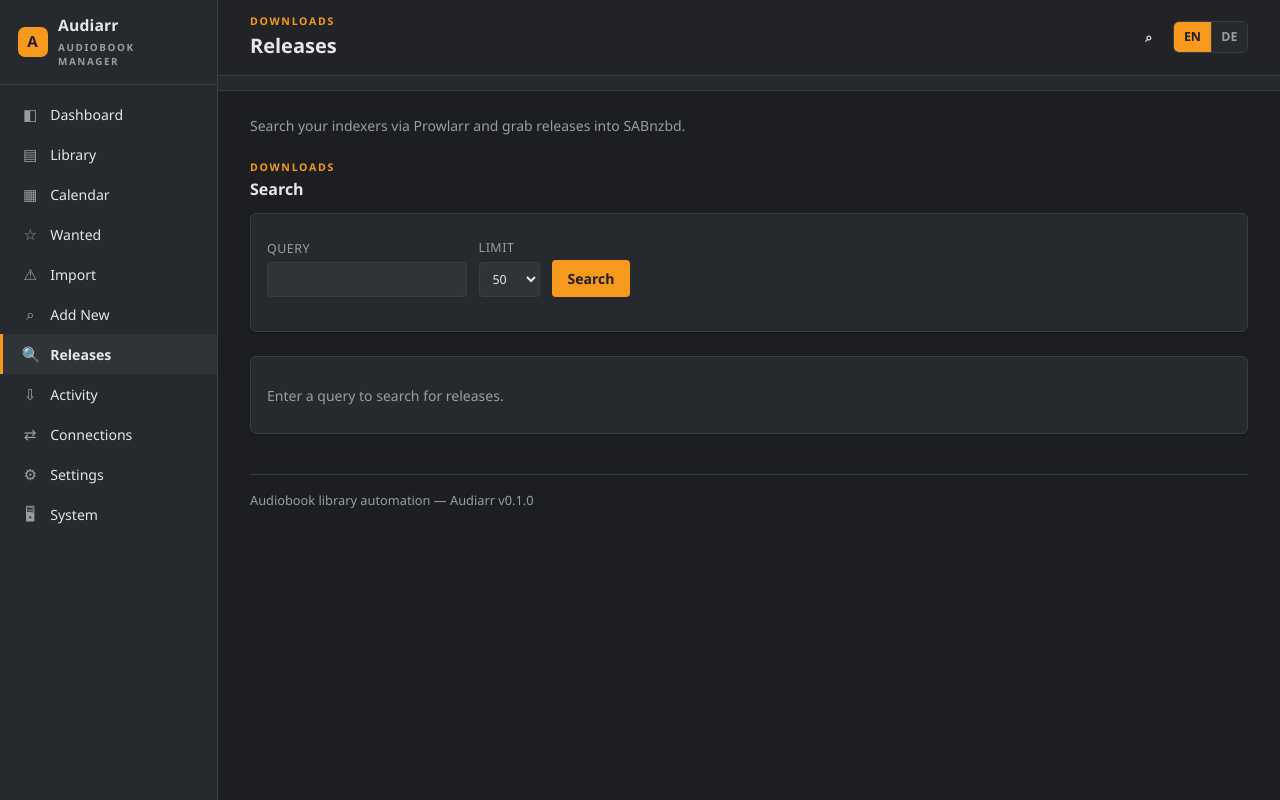
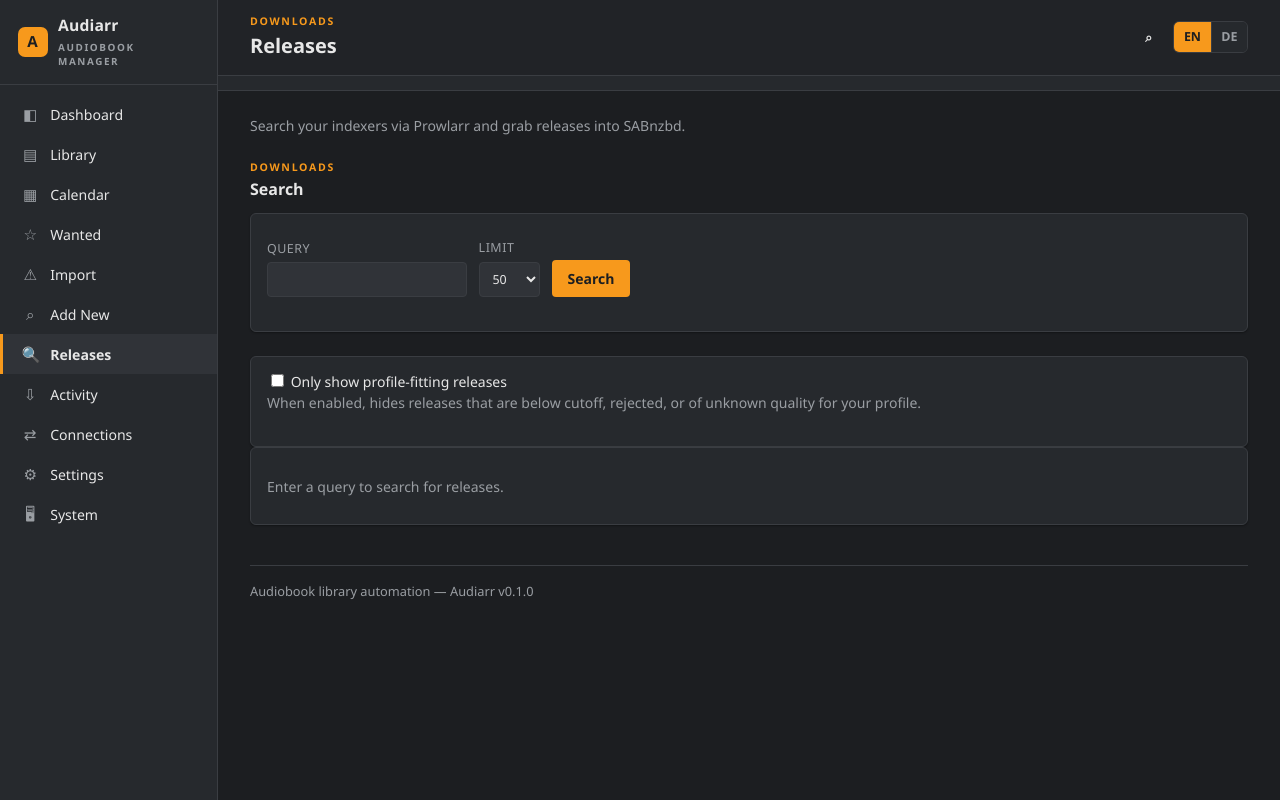
Before and after one commit to mildman1848/audiarr, a FastAPI app: page /search in a window 1280 px wide. Run offline with FastAPI, Linux system fonts and the light colour scheme; parts of the project's set-up code (start-up, migrations or seed data) failed here and were passed over; some libraries are stand-ins or nearby versions.

Commit message:
feat(releases): filter by quality fit (#37)
Co-authored-by: mildman1848 <mildman1848@users.noreply.github.com>

```diff
--- a/app/web/i18n/de.json
+++ b/app/web/i18n/de.json
@@ -266,6 +266,9 @@
   "search_age_today": "heute",
   "search_config_missing": "Prowlarr und SABnzbd müssen konfiguriert und aktiviert sein, bevor du Releases suchen und laden kannst.",
   "search_config_link": "Einstellungen öffnen",
+  "search_quality_fit_toggle_label": "Nur passende Releases anzeigen",
+  "search_quality_fit_toggle_help": "Wenn aktiviert, werden Releases ausgeblendet, die unter dem Cutoff liegen, abgelehnt wurden oder eine unbekannte Qualität für dein Profil haben.",
+  "search_quality_fit_hidden_count": "Durch Qualitätsfilter ausgeblendet",
   "activity_title": "Aktivität",
   "activity_eyebrow": "Downloads",
   "activity_subtitle": "Die aktuelle SABnzbd-Download-Warteschlange und der Verlauf.",
--- a/app/web/i18n/en.json
+++ b/app/web/i18n/en.json
@@ -266,6 +266,9 @@
   "search_age_today": "today",
   "search_config_missing": "Prowlarr and SABnzbd must be configured and enabled before you can search and grab releases.",
   "search_config_link": "Open Settings",
+  "search_quality_fit_toggle_label": "Only show profile-fitting releases",
+  "search_quality_fit_toggle_help": "When enabled, hides releases that are below cutoff, rejected, or of unknown quality for your profile.",
+  "search_quality_fit_hidden_count": "Hidden by quality filter",
   "activity_title": "Activity",
   "activity_eyebrow": "Downloads",
   "activity_subtitle": "The live SABnzbd download queue and recent history.",
--- a/app/web/static/js/search.js
+++ b/app/web/static/js/search.js
@@ -10,6 +10,15 @@ const T = window.AUDIARR_I18N || {};
 // Cache the last result set so per-row Grab buttons can look up their source
 // row by index without re-parsing the DOM.
 let lastReleases = [];
+let lastSearchMeta = { indexer: "—", total_results: null };
+
+// localStorage key for the "only profile-fitting releases" toggle (issue #22).
+// Namespaced and page-specific so it doesn't collide with other per-page
+// UI prefs stored the same way.
+const QUALITY_FIT_STORAGE_KEY = "audiarr.releaseSearch.onlyQualityFit";
+
+// Statuses considered a profile fit when the toggle is on.
+const QUALITY_FIT_STATUSES = new Set(["preferred", "accepted"]);
 
 // Follows settings.js escapeHtml: escape every value interpolated into innerHTML.
 function esc(value) {
@@ -98,8 +107,37 @@ function qualityCompact(r) {
   return bits.join(" · ");
 }
 
+// Missing/unrecognized quality_status (e.g. an older/stubbed response row)
+// is always normalized to "unknown".
+function qualityStatusOf(r) {
+  return String(r.quality_status || "unknown");
+}
+
+// Whether a row counts as "profile-fitting" for the optional releases-page
+// filter: preferred/accepted pass, below_cutoff/rejected/unknown do not.
+function isQualityFit(r) {
+  return QUALITY_FIT_STATUSES.has(qualityStatusOf(r));
+}
+
+function loadQualityFitOnly() {
+  try {
+    return localStorage.getItem(QUALITY_FIT_STORAGE_KEY) === "true";
+  } catch {
+    return false;
+  }
+}
+
+function saveQualityFitOnly(value) {
+  try {
+    localStorage.setItem(QUALITY_FIT_STORAGE_KEY, value ? "true" : "false");
+  } catch {
+    // Storage unavailable (private browsing, disabled storage, etc.) — the
+    // toggle still works for the current page load.
+  }
+}
+
 function qualityBadge(r) {
-  const status = String(r.quality_status || "unknown");
+  const status = qualityStatusOf(r);
   const cls = QUALITY_STATUS_CLASSES[status] || "";
   const label = T[QUALITY_STATUS_KEYS[status]] || T.search_quality_unknown || status;
   const tooltip = qualityTooltip(r);
@@ -139,16 +177,42 @@ async function runSearch(event) {
     const data = await resp.json();
 
     lastReleases = data.releases || [];
+    lastSearchMeta = { indexer: data.indexer, total_results: data.total_results };
     console.debug("release search: %d result(s)", lastReleases.length);
+    renderResults();
+  } catch (err) {
+    container.innerHTML = `<p class="muted">${esc(T.search_results_error)} (${esc(err.message)})</p>`;
+  }
+}
+
+function isQualityFitOnlyEnabled() {
+  const toggle = document.getElementById("rs-quality-fit-only");
+  return toggle ? toggle.checked : false;
+}
+
+// Renders lastReleases into #release-results, applying the "only
+// profile-fitting releases" toggle if enabled. Re-run (without re-fetching)
+// whenever the toggle changes so Grab buttons stay bound to visible rows only.
+function renderResults() {
+  const container = document.getElementById("release-results");
   if (!lastReleases.length) {
     container.innerHTML = `<p class="muted">${esc(T.search_results_empty)}</p>`;
     return;
   }
 
-    const rows = lastReleases.map((r, i) => renderRow(r, i)).join("");
+  const onlyFit = isQualityFitOnlyEnabled();
+  const indexed = lastReleases.map((r, i) => ({ r, i }));
+  const visible = onlyFit ? indexed.filter(({ r }) => isQualityFit(r)) : indexed;
+  const hiddenCount = lastReleases.length - visible.length;
+  const rows = visible.map(({ r, i }) => renderRow(r, i)).join("");
+  const hiddenNotice = hiddenCount > 0
+    ? `<p class="muted" id="rs-quality-fit-hidden-count">${esc(T.search_quality_fit_hidden_count)}: ${hiddenCount}</p>`
+    : "";
+
   container.innerHTML = `
-      <p class="muted">${esc(T.search_indexer_used)}: ${esc(data.indexer || "—")}
-        · ${esc(T.search_total_results)}: ${data.total_results ?? "—"}</p>
+    <p class="muted">${esc(T.search_indexer_used)}: ${esc(lastSearchMeta.indexer || "—")}
+      · ${esc(T.search_total_results)}: ${lastSearchMeta.total_results ?? "—"}</p>
+    ${hiddenNotice}
     <table class="table">
       <thead>
         <tr>
@@ -168,9 +232,6 @@ async function runSearch(event) {
   container.querySelectorAll("button[data-index]").forEach((btn) => {
     btn.addEventListener("click", () => grabRelease(Number(btn.dataset.index), btn));
   });
-  } catch (err) {
-    container.innerHTML = `<p class="muted">${esc(T.search_results_error)} (${esc(err.message)})</p>`;
-  }
 }
 
 function renderRow(r, i) {
@@ -246,4 +307,13 @@ async function grabRelease(index, btn) {
 
 document.addEventListener("DOMContentLoaded", () => {
   document.getElementById("release-search-form").addEventListener("submit", runSearch);
+
+  const qualityFitToggle = document.getElementById("rs-quality-fit-only");
+  if (qualityFitToggle) {
+    qualityFitToggle.checked = loadQualityFitOnly();
+    qualityFitToggle.addEventListener("change", () => {
+      saveQualityFitOnly(qualityFitToggle.checked);
+      renderResults();
     });
+  }
+});
--- a/app/web/templates/search.html
+++ b/app/web/templates/search.html
@@ -29,6 +29,14 @@
     </div>
   </section>
 
+  <div class="card">
+    <label class="inline-check">
+      <input type="checkbox" id="rs-quality-fit-only">
+      {{ t.search_quality_fit_toggle_label }}
+    </label>
+    <p class="section-hint">{{ t.search_quality_fit_toggle_help }}</p>
+  </div>
+
   <div id="release-results" class="card">
     <p class="muted">{{ t.search_results_hint }}</p>
   </div>
```
Also changed, not shown: tests/test_search_js.py (added, +137 -0 lines), tests/test_web_pages.py (+21 -0 lines). Lines whose indentation alone changed are shown as unchanged.
